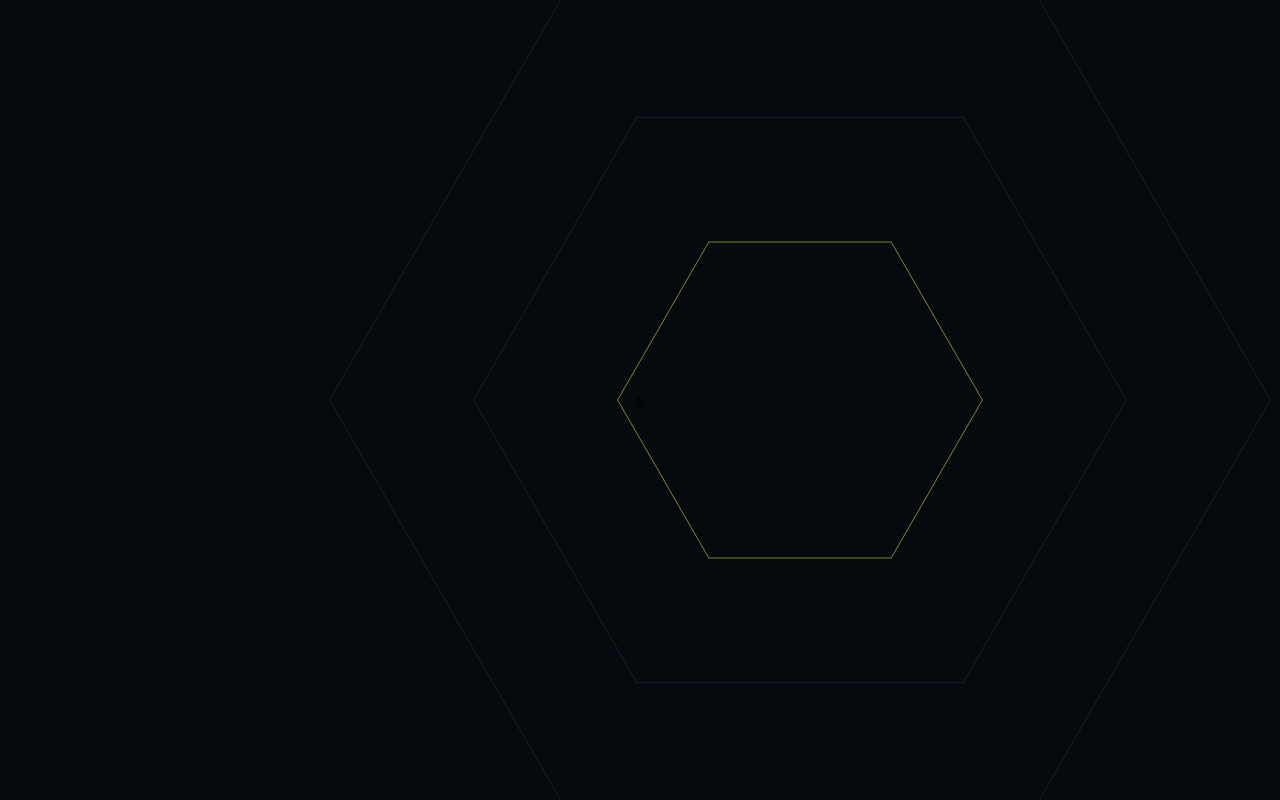
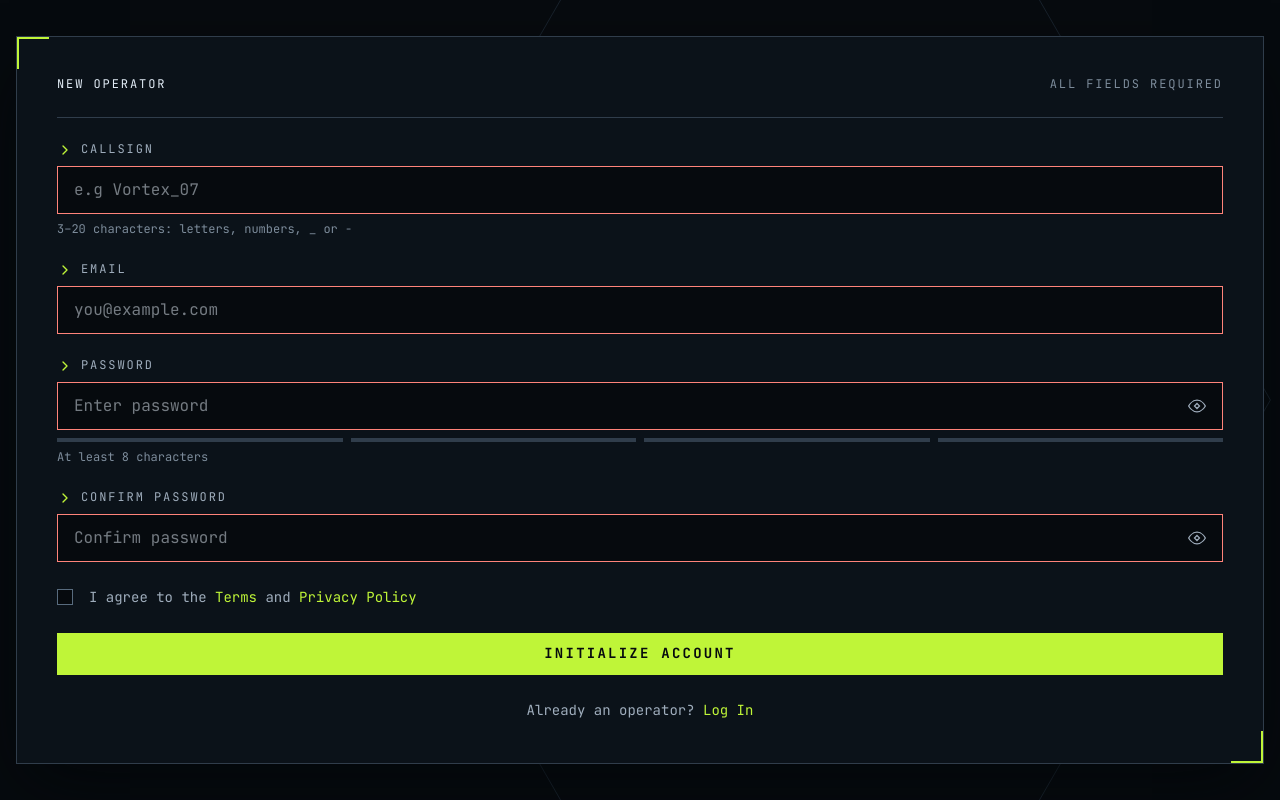
Before and after one commit to repro123/gamer-form, a React (Vite) app: page / in a window 1280 px wide. Built offline with nearby package versions, Linux system fonts and the light colour scheme.

Commit message:
feat: update App component structure and ensure proper JSX syntax

```diff
--- a/src/App.tsx
+++ b/src/App.tsx
@@ -1,10 +1,17 @@
-
+import Form from "@/components/form/Form";
 
 function App() {
+  return (
+    <main className="w-full">
+      <div className="w-full mx-auto max-w-7xl p-4">
+        <section></section>
 
-  return (
-    <>s</>
-  )
+        <section>
+          <Form />
+        </section>
+      </div>
+    </main>
+  );
 }
 
-export default App
+export default App;
```
